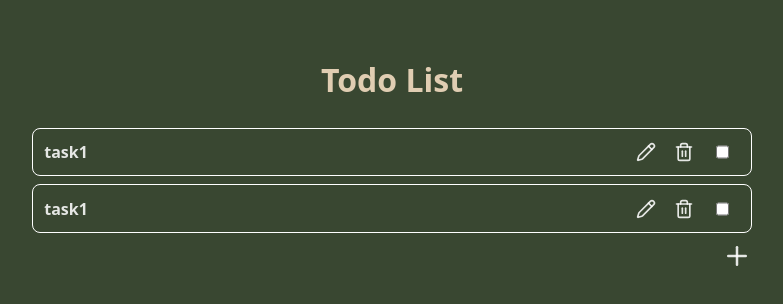
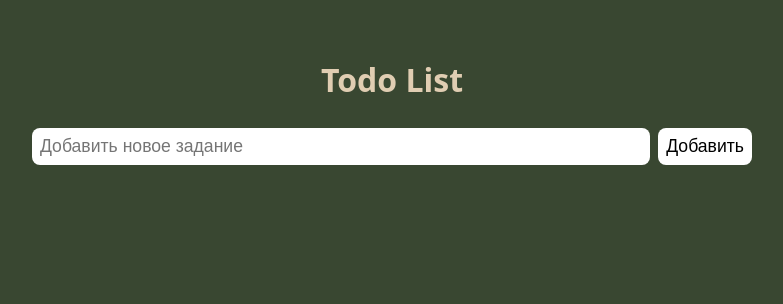
Before and after one commit to alinidi/todo-list, a React (Vite) app: page / in a window 1280 px wide. Shown: the top 304 px of the page, without its empty margins (248-1031 px from the left). Built offline with nearby package versions, Linux system fonts and the light colour scheme.

Commit message:
feat: add tack creation and localStorage management

```diff
--- a/src/TodoForm/TodoForm.module.scss
+++ b/src/TodoForm/TodoForm.module.scss
@@ -16,37 +16,30 @@
 
 .addContainer {
   display: flex;
-  justify-content: flex-end;
-  position: relative;
+  justify-content: space-between;
+  margin: 0.5rem 0;
+  align-items: center;
 
-  &:hover {
-    .tooltip {
-      visibility: visible;
-      opacity: 1;
-    }
+  button {
+    cursor: pointer;
+    color: black;
+    background-color: white;
+    font-size: 1.1rem;
+    border: none;
+    border-radius: 0.5rem;
+    height: fit-content;
+    padding: 0.5rem;
+  }
+
+  input {
+    background-color: white;
+    color: black;
+    margin-right: 0.5rem;
+    width: 85%;
+    font-size: 1.1rem;
+    height: fit-content;
+    border: none;
+    border-radius: 0.5rem;
+    padding: 0.5rem;
   }
 }
-
-.tooltip {
-  visibility: hidden;
-  opacity: 0;
-  position: absolute;
-  top: -40px;
-  right: 0;
-  background: #333;
-  color: white;
-  padding: 5px 10px;
-  border-radius: 4px;
-  font-size: 1rem;
-  white-space: nowrap;
-  transition: opacity 0.2s;
-
-  &::after {
-    content: '';
-    position: absolute;
-    top: 100%;
-    right: 10px;
-    border: 5px solid transparent;
-    border-top-color: #333;
-  }
-}
--- a/src/TodoForm/TodoForm.tsx
+++ b/src/TodoForm/TodoForm.tsx
@@ -1,18 +1,42 @@
-import { Plus } from 'lucide-react';
-import TodoItem from '../TodoItem/TodoItem';
+import { useEffect, useState } from 'react';
+import TodoList from '../TodoList/TodoList';
 import s from './TodoForm.module.scss';
 
 export default function TodoForm() {
+  const [tasks, setTasks] = useState<string[]>([]);
+  const [newTask, setNewTask] = useState('');
+
+  useEffect(() => {
+    const savedTasks = localStorage.getItem('tasks');
+    if (savedTasks) {
+      const parsedTasks = JSON.parse(savedTasks);
+      setTasks(parsedTasks);
+    }
+  }, []);
+
+  function addTask() {
+    if (newTask.trim() !== '') {
+      const updatedTasks = [...tasks, newTask];
+      setTasks(updatedTasks);
+      setNewTask('');
+      localStorage.setItem('tasks', JSON.stringify(updatedTasks));
+    }
+  }
+
   return (
     <div className={s.form}>
       <h1>Todo List</h1>
-      <div className={s.items}>
-        <TodoItem taskName="task1" />
-        <TodoItem taskName="task1" />
-      </div>
+      <TodoList todoItems={tasks} />
       <div className={s.addContainer}>
-        <Plus size={30} className={s.addIcon} />
-        <span className={s.tooltip}>Add a new task</span>
+        <input
+          type="text"
+          className={s.newTask}
+          placeholder="Добавить новое задание"
+          value={newTask}
+          onChange={e => setNewTask(e.target.value)}
+          onKeyDown={e => e.key === 'Enter' && addTask()}
+        />
+        <button onClick={addTask}>Добавить</button>
       </div>
     </div>
   );
--- a/src/TodoList/TodoList.tsx
+++ b/src/TodoList/TodoList.tsx
@@ -1,7 +1,17 @@
+import TodoItem from '../TodoItem/TodoItem';
+
 type Props = {
   todoItems: string[];
 };
 
 export default function TodoList({ todoItems }: Props) {
-  return <div>{todoItems}</div>;
+  return (
+    <ul>
+      {todoItems.map((item, index) => (
+        <li key={index}>
+          <TodoItem taskName={item} />
+        </li>
+      ))}
+    </ul>
+  );
 }
--- a/src/index.css
+++ b/src/index.css
@@ -23,3 +23,8 @@ p {
   margin: 0;
   padding: 0;
 }
+
+ul {
+  list-style-type: none;
+  padding: 0;
+}
```
Also changed, not shown: src/TodoList/TodoList.module.scss (deleted).
